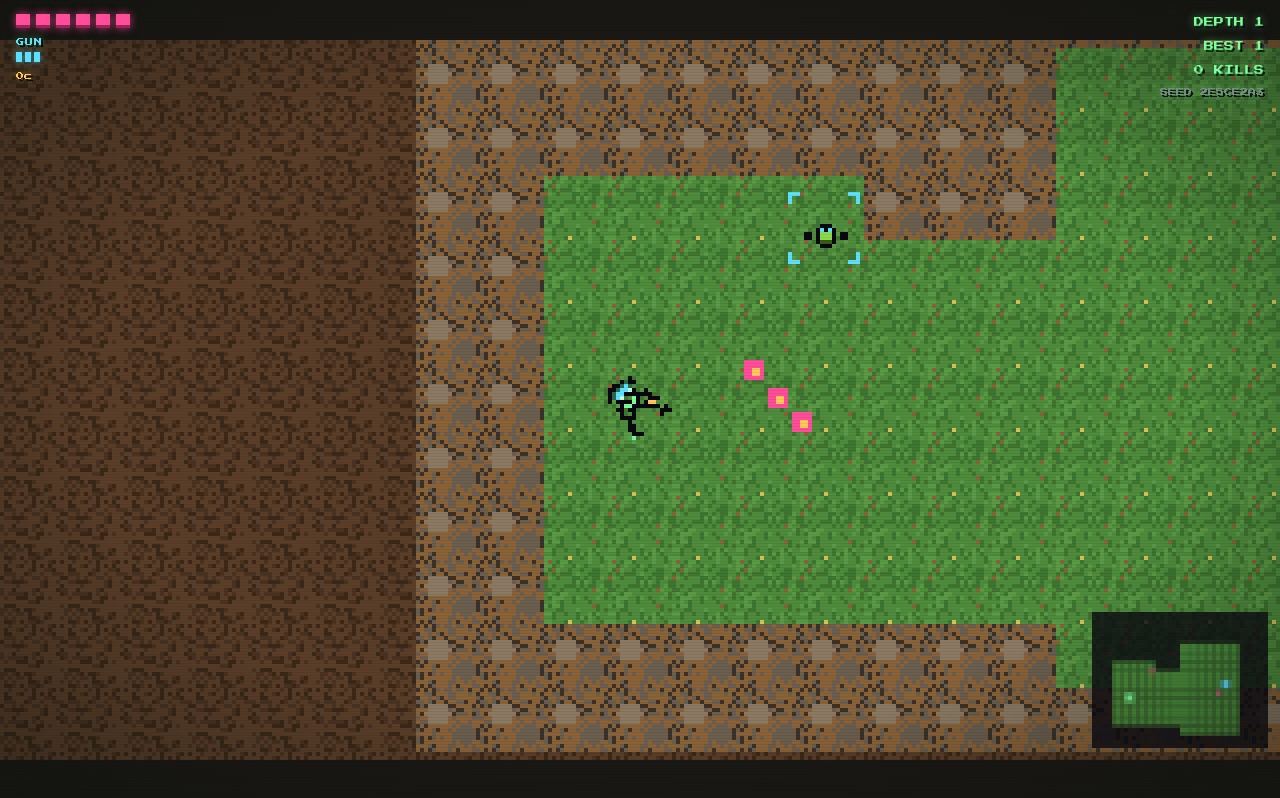
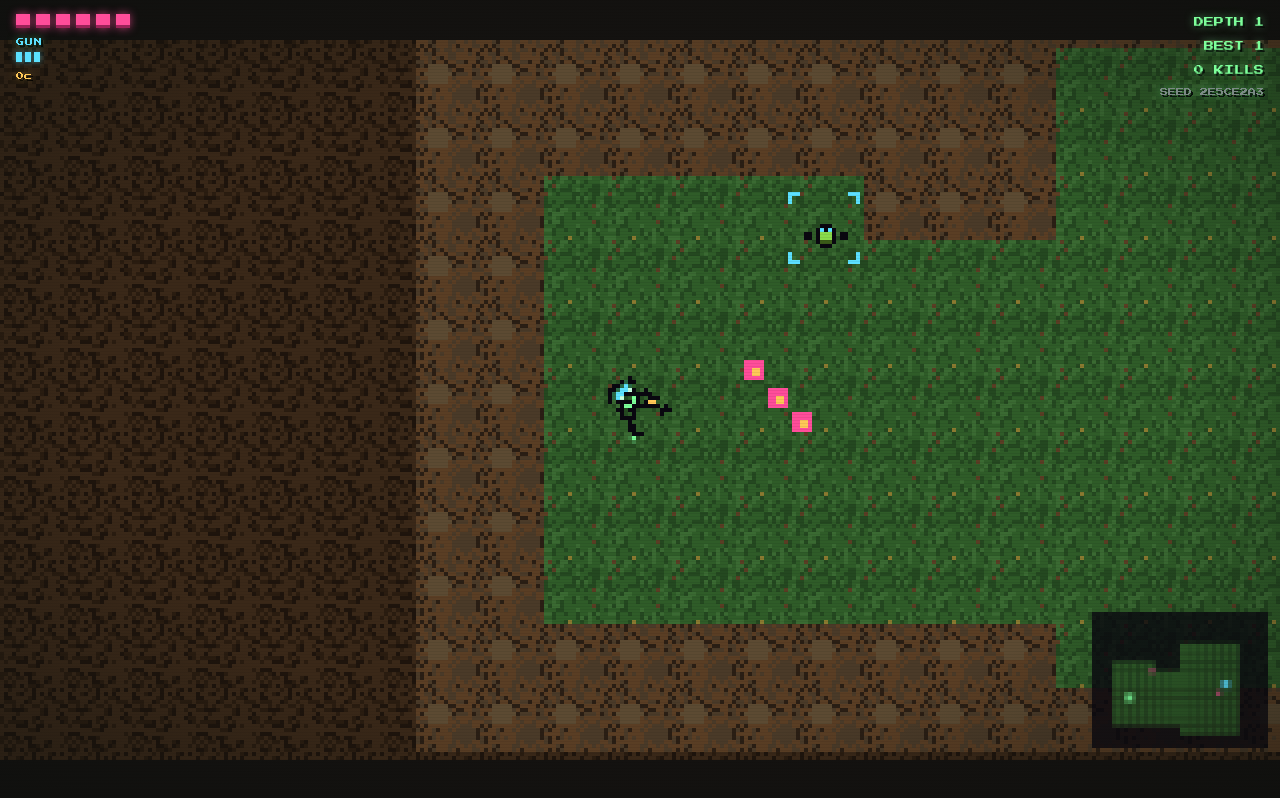
Before and after one commit to AlexBertault/phosphor-raid, a website built with Vite: page index.html in a window 1280 px wide. Both pictures are taken after a click on the button "INSERT COIN". Built offline with nearby package versions, Linux system fonts and the light colour scheme.

Commit message:
Darken surface grass and dirt so the meadow reads less neon.
Co-authored-by: Cursor <cursoragent@cursor.com>

```diff
--- a/src/palette.js
+++ b/src/palette.js
@@ -102,22 +102,22 @@ export function themeOf(floor) {
   if (biome === "grass") {
     return {
       biome,
-      void: "#1a1814",
-      floorA: "#4e8c3c",
-      floorB: "#3f7530",
-      floorC: "#5a9a44",
-      pebble: "#8a6238",
-      wall: "#6a5e4e",
-      wallHi: "#8a7a64",
-      wallLo: "#3a3228",
-      goo: "#2a5a48",
-      gooHi: "#3a7a58",
+      void: "#141210",
+      floorA: "#2f5c28",
+      floorB: "#244820",
+      floorC: "#3a6a32",
+      pebble: "#5a3e24",
+      wall: "#4a3a28",
+      wallHi: "#5c4a32",
+      wallLo: "#2a1e14",
+      goo: "#1e4a32",
+      gooHi: "#2e6a40",
       portal: "#5ce1ff",
       portal2: "#7dff9a",
-      crate: "#b08a4a",
-      crateHi: "#d4b06a",
-      crateLo: "#6a4a24",
-      minimap: "#4a8c3a",
+      crate: "#8a6230",
+      crateHi: "#a87a40",
+      crateLo: "#4a3018",
+      minimap: "#2f5c28",
     };
   }
   if (biome === "cave") {
--- a/src/sprites.js
+++ b/src/sprites.js
@@ -263,13 +263,13 @@ export function tileSheet(rng, theme = C) {
     for (let y = 0; y < 16; y++) {
       for (let x = 0; x < 16; x++) {
         if (nxy(x, y, 19) > 0.975) px(floor.ctx, x, y, pebble);
-        if (nxy(x, y, 23) > 0.988) px(floor.ctx, x, y, "#d4c45a");
+        if (nxy(x, y, 23) > 0.988) px(floor.ctx, x, y, "#8a7a30");
       }
     }
     fillMottle(wall.ctx, pebble, wallC, wallLo, 31);
     stampWrap(wall.ctx, 5, 6, 3.2, 2.6, wallHi);
     stampWrap(wall.ctx, 12, 11, 2.8, 2.4, wallC);
-    fillMottle(wild.ctx, "#5a3e28", "#4a3220", "#3a2818", 41);
+    fillMottle(wild.ctx, "#3a2818", "#2a1c10", "#1e140c", 41);
   } else if (biome === "lava") {
     fillMottle(floor.ctx, fa, fb, fc, 51);
     for (let i = 0; i < 5; i++) {
--- a/src/style.css
+++ b/src/style.css
@@ -68,11 +68,11 @@ body {
 }
 
 #frame[data-biome="grass"] {
-  background: #1a1814;
+  background: #141210;
 }
 
 #frame[data-biome="grass"] #game {
-  background: #1a1814;
+  background: #141210;
 }
 
 #frame[data-biome="cave"] {
```
